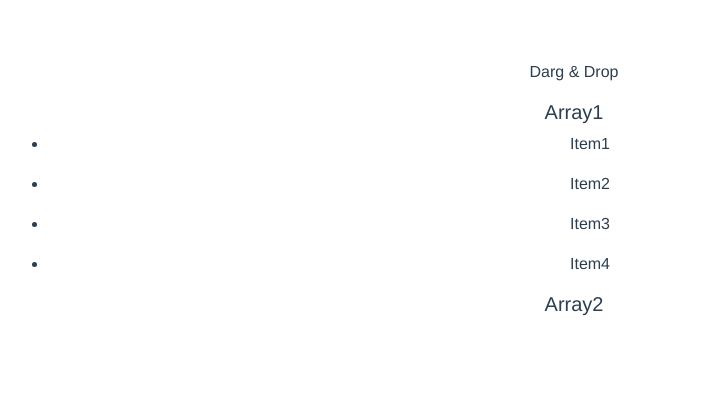
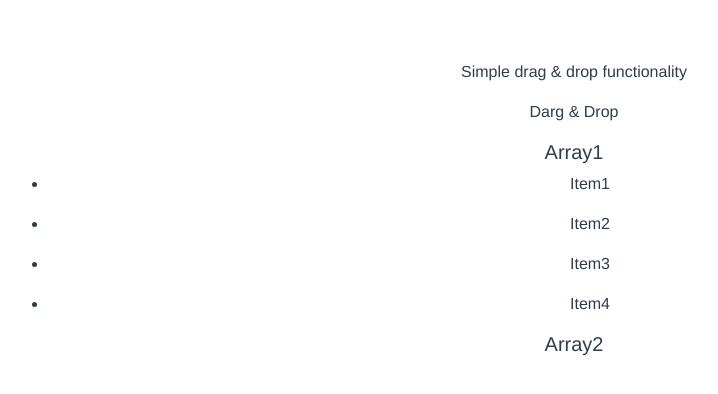
Before and after one commit to tvshreyanshi/drag-and-drop-vue, a Vue app: page / in a window 1280 px wide. Shown: the top 394 px of the page, without its empty margins (66-784 px from the left). Built offline with nearby package versions, Linux system fonts and the light colour scheme.

Commit message:
first test

```diff
--- a/src/App.vue
+++ b/src/App.vue
@@ -1,5 +1,6 @@
 <template>
   <div>
+    <p>Simple drag & drop functionality</p>
     <SimpleDrag />
   </div>
 </template>
```
